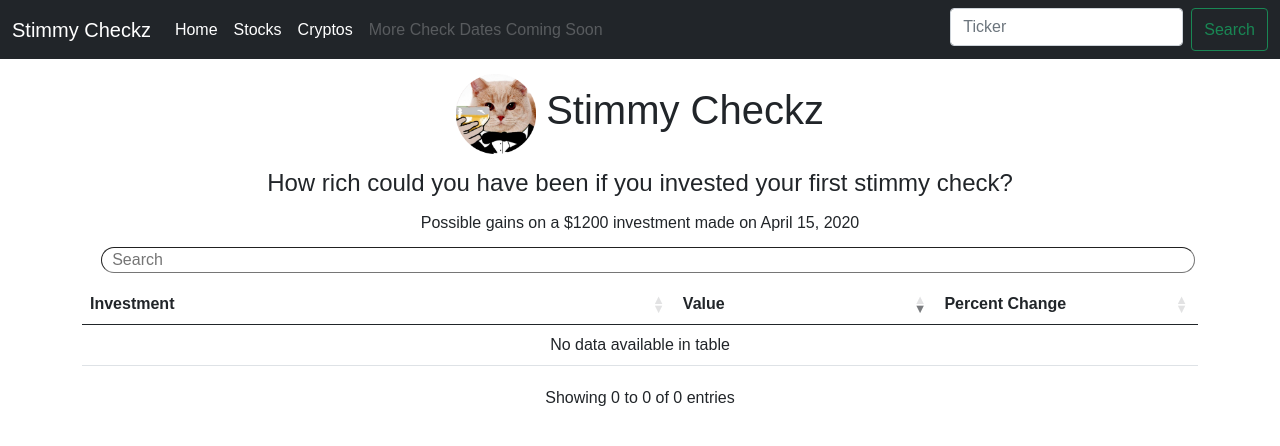
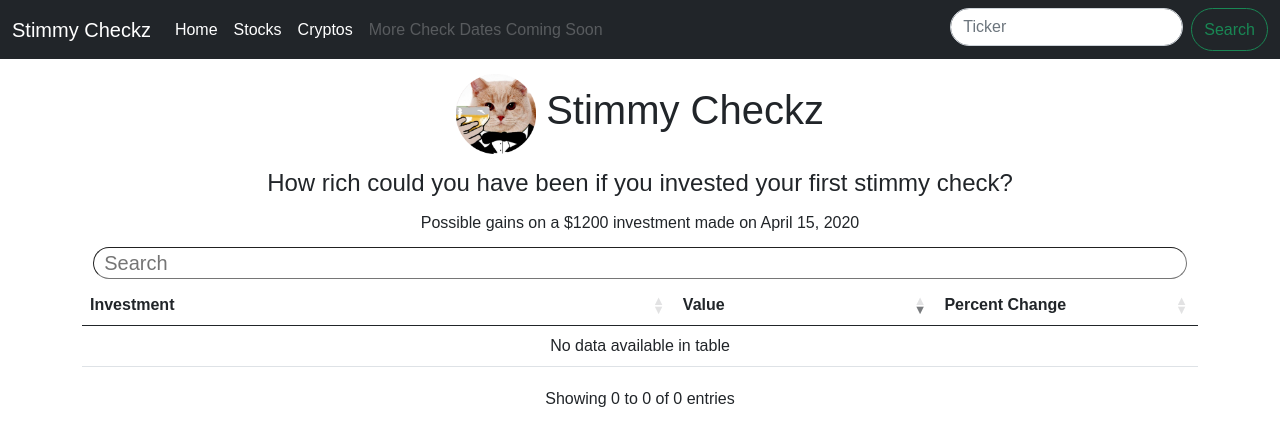
Before and after one commit to abhig8/Stimulus_Check_Value, a Flask app: page / in a window 1280 px wide. Shown: the top 446 px of the page. Run offline with Flask 2, Linux system fonts and the light colour scheme; data that the repository does not hold is empty; some libraries are stand-ins or nearby versions.

Commit message:
styling fixes

```diff
--- a/src/static/css/main.css
+++ b/src/static/css/main.css
@@ -23,6 +23,14 @@ p {
   margin: auto;
 }
 
+.me-2 {
+    border-radius: 10000000px;
+}
+
+.btn-outline-success{
+  border-radius: 50px;
+}
+
 .flex-container {
   display: flex;
   flex-direction: row;
@@ -43,8 +51,10 @@ p {
   text-align: left;
 }
 
+
 div.dataTables_wrapper div.dataTables_filter label {
   width: 99%;
+  margin: auto;
 }
 
 div.dataTables_wrapper div.dataTables_filter input {
@@ -52,6 +62,8 @@ div.dataTables_wrapper div.dataTables_filter input {
   border-radius: 100px;
   border-width: thin;
   padding-left: 10px;
+  margin: auto;
+  font-size: 20px;
 }
 
 #kitty {
--- a/src/templates/error.html
+++ b/src/templates/error.html
@@ -1,6 +1,6 @@
 {% extends "base.html" %}
 
-{% block title %}Error{% endblock %}
+{% block title %}Stimmy Checkz|Error{% endblock %}
 
 {% block header%}
   <div class="flex-container">
```
Also changed, not shown: src/templates/stock.html (+3 -4 lines).
